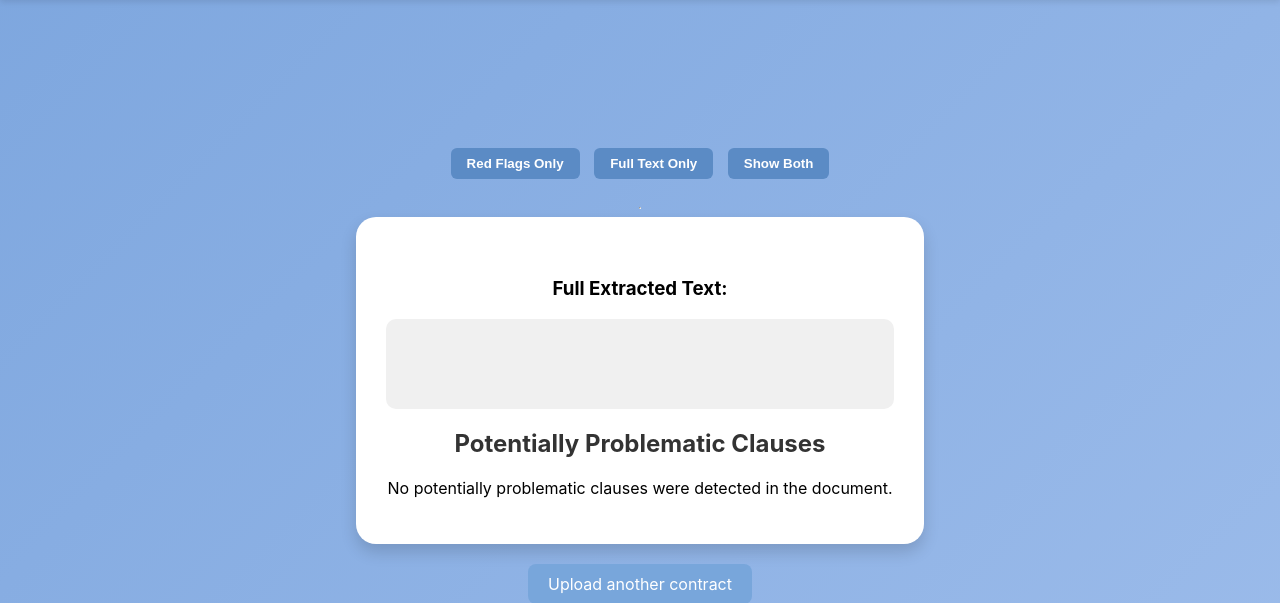
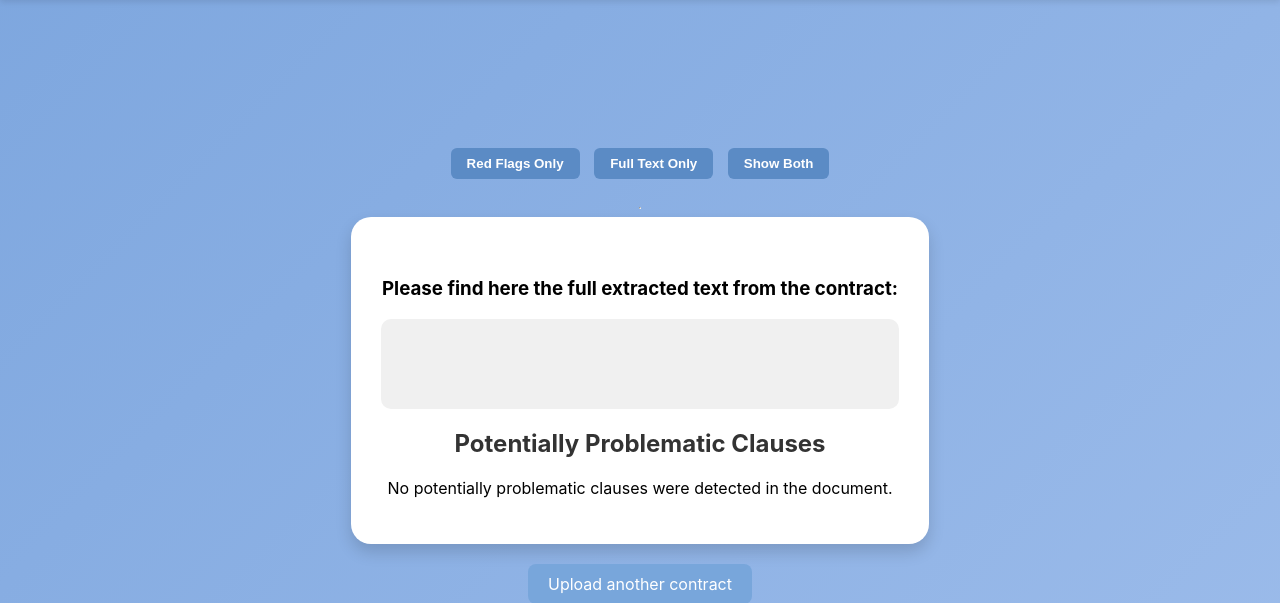
Before and after one commit to Wwweero/LexBasev2, a Flask app: template templates/results.html in a window 1280 px wide. Shown: the part 104-707 px from the top of the page. Run offline with Flask 3, Linux system fonts and the light colour scheme; the template is opened without the code that fills it, so the values that code supplies are empty.

Commit message:
Update results.html

```diff
--- a/templates/results.html
+++ b/templates/results.html
@@ -134,7 +134,7 @@
 
 
             <div id="text-section" style="margin-top: 30px; " >
-                <h3> Full Extracted Text:</h3>
+                <h3> Please find here the full extracted text from the contract:</h3>
                 <div style="white-space: pre-wrap; background:#f0f0f0; padding:15px; border-radius:10px; max-height: 70vh; overflow-y: auto;">
                     {{ text | safe }}
                 </div>
@@ -144,7 +144,7 @@
 
                 <h2>Potentially Problematic Clauses </h2>
                 {% if flagged_clauses %}
-                    <h2> Red Flags</h2>
+                    <h3> Red Flags</h3>
                     {% for sentence, label in flagged_clauses %}
                         <div class="red-flag">
                             <strong>{{ label | title }} </strong><br>
```
